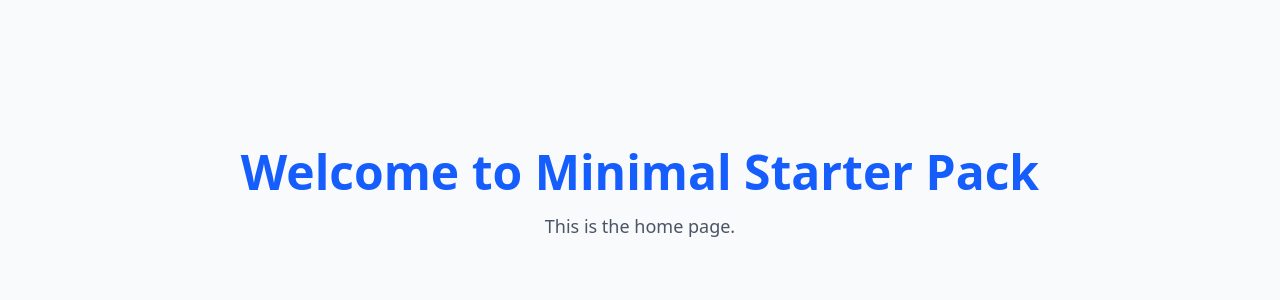
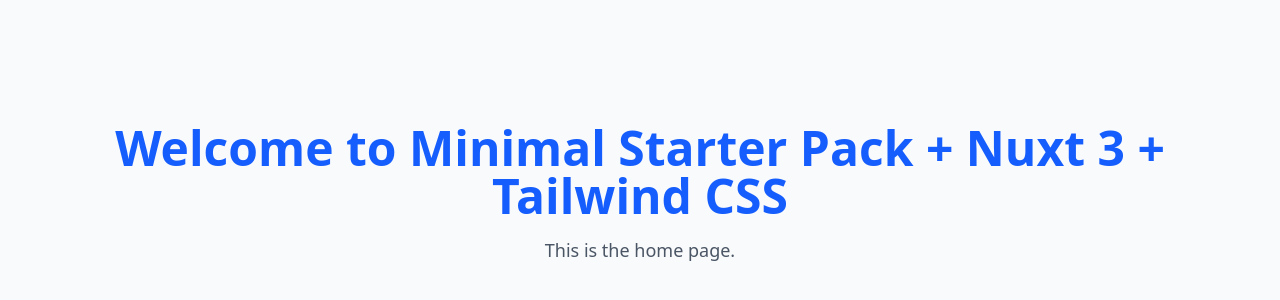
Before and after one commit to ahmadnawfal-hwg/fe-web-its, a Nuxt app: page / in a window 1280 px wide. Shown: the part 206-506 px from the top of the page. Built offline with nearby package versions, Linux system fonts and the light colour scheme.

Commit message:
test: husky with lint-staged

```diff
--- a/package.json
+++ b/package.json
@@ -45,7 +45,7 @@
     "eslint-plugin-import": "^2.32.0",
     "eslint-plugin-prettier": "^5.5.0",
     "eslint-plugin-vue": "^10.2.0",
-    "husky": "^9.1.7",
+    "husky": "^8.0.0",
     "lint-staged": "^16.1.2",
     "postcss": "^8.5.6",
     "prettier": "^3.6.0",
--- a/pages/index.vue
+++ b/pages/index.vue
@@ -3,7 +3,7 @@
     class="min-h-screen flex flex-col items-center justify-center bg-gray-50 text-center px-4"
   >
     <h1 class="text-3xl md:text-5xl font-bold text-blue-600 mb-4">
-      Welcome to Minimal Starter Pack
+      Welcome to Minimal Starter Pack + Nuxt 3 + Tailwind CSS
     </h1>
     <p class="text-lg text-gray-600">This is the home page.</p>
   </div>
```
Also changed, not shown: 2 other files (tests, documents, lock files or other folders).
